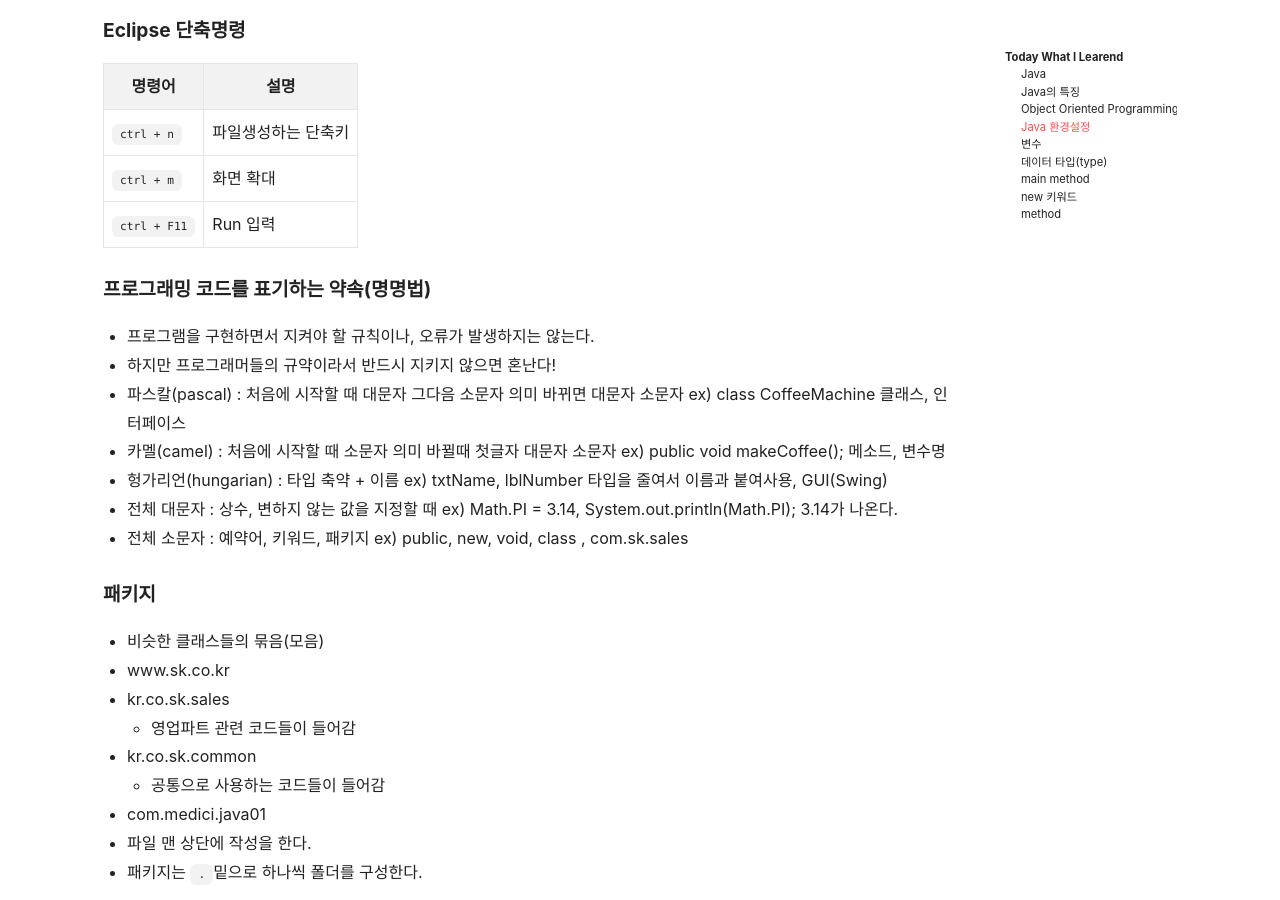
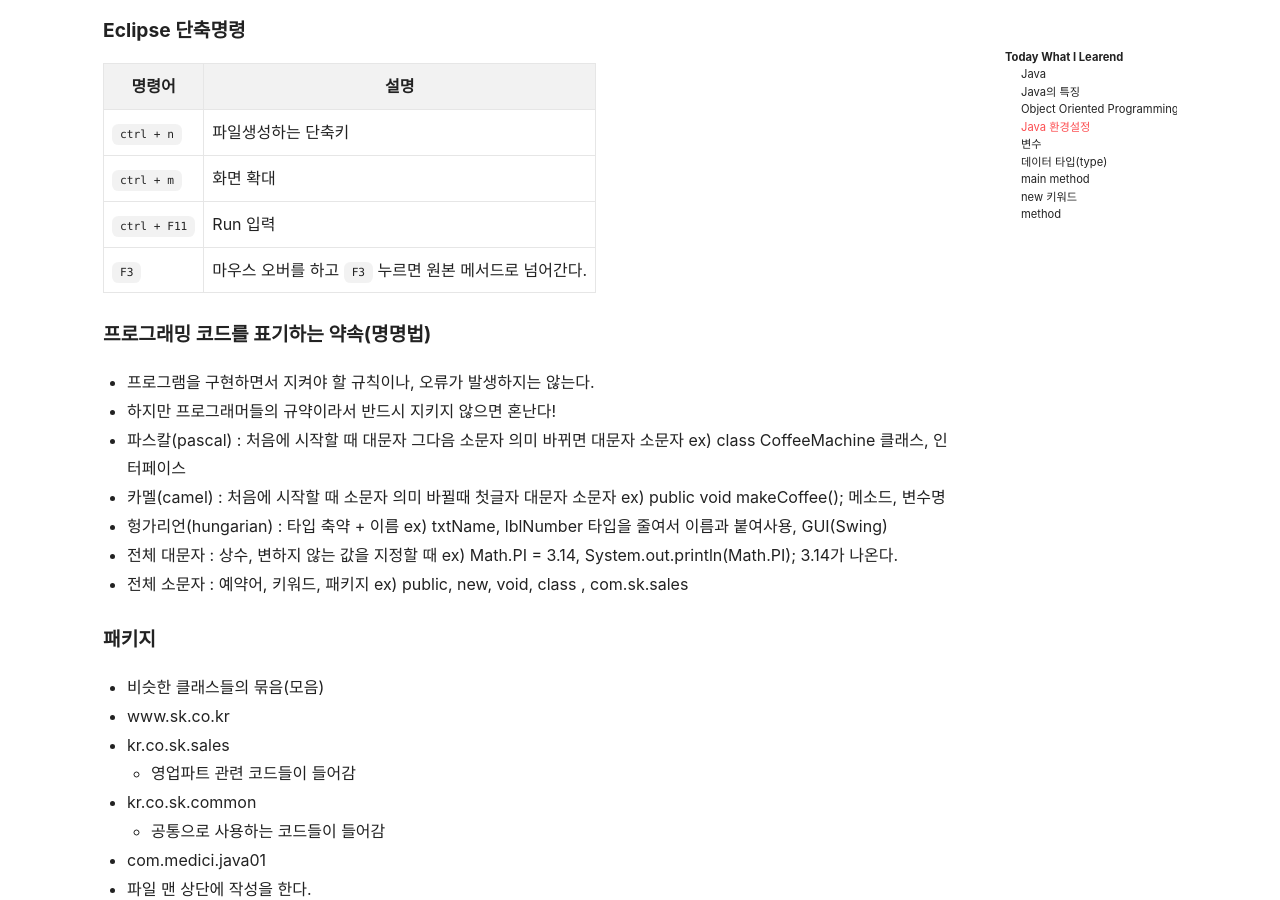
Before and after one commit to mchaemil/mchaemil.github.io, a Jekyll site: the page built from _posts/2020-01-10-JAVA-what-is-the-JAVA.md, in a window 1280 px wide and 900 px high, scrolled down 2812 px. Built offline with Jekyll 4.4.1, drawn with Linux system fonts in a browser that asks for light colours; nearby versions of some CDN libraries; comment, search, counter and statistics services are not loaded.

Commit message:
update post

```diff
--- a/_posts/2020-01-10-JAVA-what-is-the-JAVA.md
+++ b/_posts/2020-01-10-JAVA-what-is-the-JAVA.md
@@ -111,6 +111,8 @@ jdk: jdk8+(1.8)을 메인으로 사용, jdk13(option)
 | `ctrl + n` | 파일생성하는 단축키 |
 | `ctrl + m` | 화면 확대 |
 | `ctrl + F11` | Run 입력 |
+| `F3` | 마우스 오버를 하고 `F3` 누르면 원본 메서드로 넘어간다.  |
+
 
 
 #### 프로그래밍 코드를 표기하는 약속(명명법)
```
